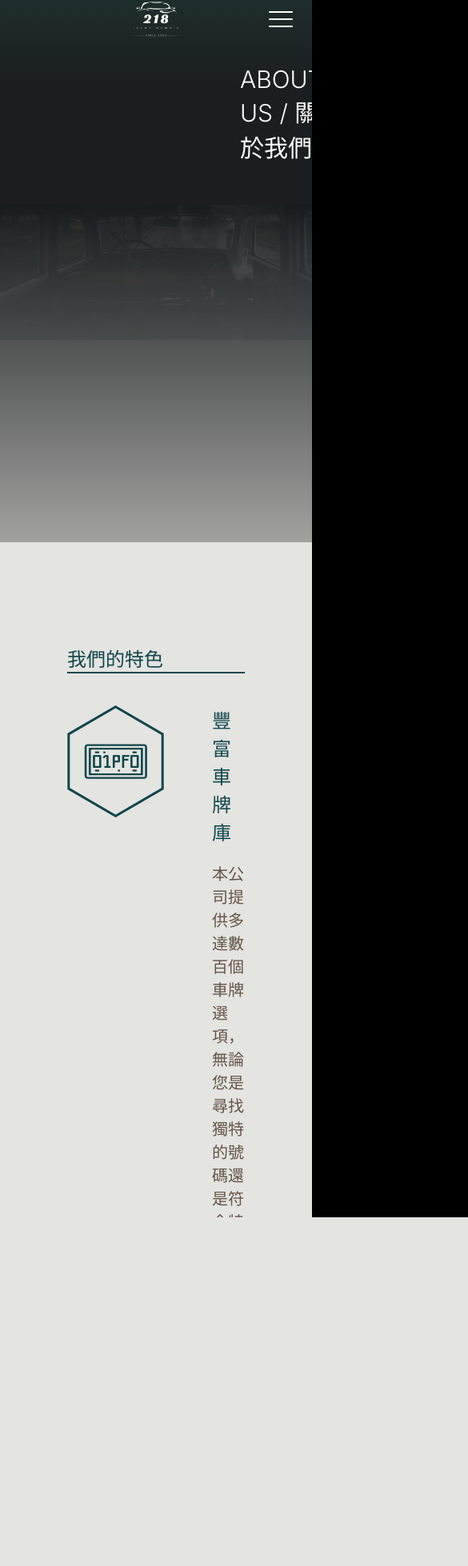
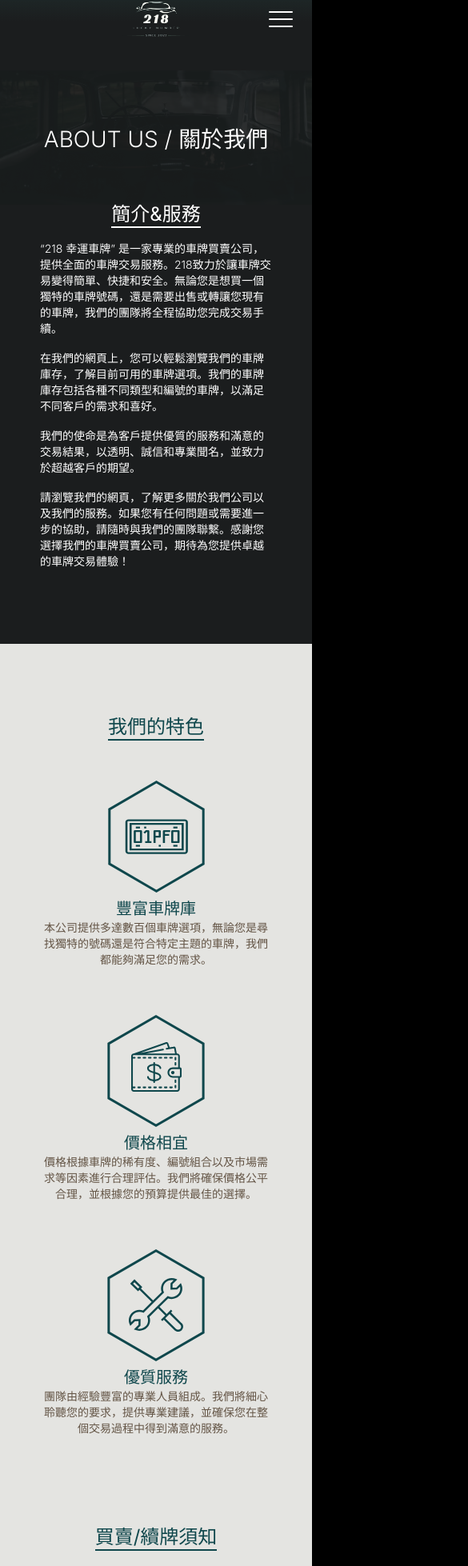
Before and after one commit to hsiangyichen/license-plate-ecommerce-platform, a Next.js app: page /about in a window 390 px wide. Shown: the part 39-1997 px from the top of the page at 80% size, 585 px wide, since content can reach past the window. Built offline with nearby package versions, Linux system fonts and the light colour scheme.

Commit message:
feat: mobile version of about page

```diff
--- a/src/app/about/page.tsx
+++ b/src/app/about/page.tsx
@@ -4,12 +4,10 @@ import styles from "./styles.module.scss";
 
 const About = () => {
   return (
-    <div className={styles.container}>
-      <div className={styles.aboutUsFilter}></div>
-      <div className={styles.firstFilter}></div>
-      <img className={styles.img} src={"images/aboutUs.jpg"} />
-      <Navbar />
+    <div>
       <div className={styles.intoContainer}>
+        <img className={styles.img} src={"images/aboutUs.jpg"} />
+        <Navbar />
         <div className={styles.intro}>
           <div className={styles.introTitle}>
             <h1>ABOUT US / 關於我們</h1>
@@ -31,6 +29,8 @@ const About = () => {
             </p>
           </div>
         </div>
+        <div className={styles.aboutUsFilter}></div>
+        {/* <div className={styles.firstFilter}></div> */}
       </div>
       <AboutUs />
       <div id="purchase-info" className={styles.shouldKnowContainer}>
--- a/src/app/about/styles.module.scss
+++ b/src/app/about/styles.module.scss
@@ -1,11 +1,6 @@
 @import "../styles/colors";
 
 .container {
-  background-color: $BackgroundBlack;
-  color: $White;
-  position: relative;
-  display: flex;
-  flex-direction: column;
   animation-fill-mode: forwards;
   animation: fadeIn 1.5s;
   min-height: 100vh;
@@ -151,7 +146,158 @@
 }
 
 /* Styles for tablets */
-@media (max-width: 1320px) {
+@media (max-width: 390px) {
+  // .container {
+  // }
+
+  .img {
+    object-fit: cover;
+    object-position: center;
+    position: absolute;
+    top: 15vh;
+    width: 100%;
+    opacity: 10%;
+    filter: grayness(40%);
+  }
+
+  .intoContainer {
+    background-color: $BackgroundBlack;
+    color: $White;
+    height: 100vh;
+    // position: relative;
+    display: initial;
+    display: flex;
+    // justify-content: center;
+    // align-items: center;
+    overflow: hidden;
+  }
+
+  .intro {
+    position: absolute;
+    top: 16vh;
+    display: flex;
+    align-items: center;
+    flex-direction: column;
+
+    height: 100vh;
+  }
+
+  .introTitle {
+    position: relative;
+    height: 18vh;
+    h1 {
+      margin: 0;
+      font-size: 28px;
+      font-weight: 300;
+      color: $White;
+    }
+  }
+
+  .introItem {
+    display: flex;
+    flex-direction: column;
+    align-items: center;
+    height: 70vh;
+    overflow: hidden;
+    h2 {
+      margin: 0;
+      text-align: center;
+      font-size: 24px;
+      font-weight: 400;
+      border-bottom: 2px solid white;
+    }
+    p {
+      margin: 0;
+      padding: 15px 50px;
+      font-size: 14px;
+      font-weight: 300;
+    }
+  }
+
+  .aboutUsFilter {
+    background: linear-gradient(
+      180deg,
+      rgba(16, 75, 71, 0.6) 0%,
+      rgba(33, 51, 50, 0.6) 19.27%,
+      rgba(27, 29, 30, 0.6) 52.08%
+    );
+    object-fit: cover;
+    object-position: center;
+    position: absolute;
+    top: 0;
+    width: 100%;
+    height: 15vh;
+  }
+
+  .firstFilter {
+    object-fit: cover;
+    object-position: center;
+    position: absolute;
+    top: 35vh;
+    width: 100%;
+    height: 75vh;
+    background: linear-gradient(180deg, #1b1d1e 0%, #e4e4e1 100%);
+  }
+
+  .shouldKnowContainer {
+    padding: 0;
+    width: 100%;
+    display: flex;
+    justify-content: center;
+    align-items: center;
+    background: $BackgroundBeige;
+  }
+
+  .shouldKnow {
+    width: 100%;
+    height: initial;
+    // width: 1342px;
+    position: relative;
+    display: flex;
+    flex-direction: column;
+    align-items: center;
+    justify-content: center;
+    overflow: hidden;
+    gap: 50px;
+    padding-bottom: 100px;
+
+    h2 {
+      margin: 0;
+      font-size: 24px;
+      font-weight: 400;
+      color: $LogoGreen;
+      border-bottom: 2px solid $LogoGreen;
+    }
+    h3 {
+      text-align: center;
+      padding: 0 50px;
+      font-size: 20px;
+      font-weight: 400;
+      color: $LogoGreen;
+    }
+    p {
+      padding: 5px 50px;
+      font-size: 14px;
+      font-weight: 400;
+      margin: 0;
+      // margin-bottom: 100px;
+      color: $Brown;
+    }
+  }
+
+  .contactUs {
+    position: relative;
+    background-color: $BackgroundBeige;
+    display: flex;
+    justify-content: center;
+    align-items: center;
+    h1 {
+      margin: 0;
+      font-size: 28px;
+      font-weight: 300;
+      color: $BackgroundBlack;
+    }
+  }
 }
 
 // /* Styles for phones */
--- a/src/app/styles.module.scss
+++ b/src/app/styles.module.scss
@@ -9,7 +9,6 @@
   justify-content: center;
   align-items: center;
   background-color: $BackgroundBlack;
-  // min-height: 100vh;
 }
 
 @keyframes fadeIn {
--- a/src/components/AboutUs/styles.module.scss
+++ b/src/components/AboutUs/styles.module.scss
@@ -55,3 +55,73 @@
 .rightItem {
   padding-left: 60px;
 }
+
+@media (max-width: 390px) {
+  .container {
+    // height: max-content;
+    // display: flex;
+    // justify-content: center;
+    // align-items: center;
+    height: 130vh;
+    width: 100%;
+    background-color: $BackgroundBeige;
+    overflow: hidden;
+  }
+
+  .feature {
+    width: 100%;
+    display: flex;
+    flex-direction: column;
+    justify-content: center;
+    align-items: center;
+    top: 10vh;
+    color: $LogoGreen;
+    font-weight: 400;
+    h2 {
+      margin: 0;
+      font-size: 24px;
+      font-weight: 400;
+      border-bottom: 2px solid $LogoGreen;
+    }
+  }
+
+  .section {
+    width: 100%;
+    display: flex;
+    flex-direction: column;
+    text-align: center;
+    display: flex;
+    padding: 50px;
+    // height: 90vh;
+    // overflow: hidden;
+    // align-items: center;
+    // justify-content: center;
+    gap: 60px;
+
+    h3 {
+      padding-bottom: 0px;
+      font-size: 20px;
+      font-weight: 400;
+      color: $LogoGreen;
+    }
+    p {
+      font-size: 14px;
+      color: $Brown;
+      // padding: 20px;
+      font-weight: 400;
+    }
+  }
+
+  .containerItem {
+    display: flex;
+    flex-direction: column;
+    // flex-direction: row;
+  }
+
+  // .leftItem {
+  // }
+
+  .rightItem {
+    padding-left: 0px;
+  }
+}
--- a/src/components/ContactForm/styles.module.scss
+++ b/src/components/ContactForm/styles.module.scss
@@ -179,3 +179,189 @@
   padding: 25px;
   text-align: center;
 }
+
+@media (max-width: 390px) {
+  .container {
+    position: relative;
+    width: 100%;
+    height: 100vh;
+    background: $BackgroundBeige;
+  }
+  .item {
+    z-index: 1;
+    width: 100%;
+    position: absolute;
+    top: 0vh;
+    display: flex;
+    align-items: center;
+    h1 {
+      margin: 120px 300px;
+      font-size: 30px;
+      font-weight: 300;
+      color: $BackgroundBlack;
+    }
+  }
+
+  .img {
+    object-fit: cover;
+    object-position: center;
+    position: absolute;
+    top: 0vh;
+    height: 60vh;
+    width: 100%;
+    opacity: 10%;
+  }
+
+  .form {
+    width: 100%;
+    display: flex;
+    flex-direction: column;
+    // justify-content: center;
+    padding: 0;
+    gap: 0px;
+    overflow: hidden;
+  }
+
+  .formLeft {
+    width: 100%;
+    display: flex;
+    flex-direction: column;
+    padding: 40px;
+  }
+
+  .infoItem {
+    display: flex;
+    flex-direction: row;
+    // align-items: center;
+    padding: 10px;
+    margin: 0px;
+    color: $BackgroundBlack;
+    h2 {
+      padding-left: 20px;
+      font-size: 16px;
+      font-weight: 400;
+    }
+  }
+
+  .formRight {
+    width: 100%;
+  }
+
+  .inputItem {
+    padding: 10px;
+    input {
+      width: 100%;
+      padding: 12px 20px;
+      font-size: 16px;
+      font-family: Inter;
+      background-color: rgba(27, 29, 30, 0.4);
+      box-sizing: border-box;
+      border: 0;
+      -webkit-transition: 0.5s;
+      transition: 0.5s;
+      outline: none;
+    }
+
+    input::placeholder {
+      color: $White;
+      opacity: 80%;
+    }
+
+    input:focus {
+      background-color: rgba(27, 29, 30, 0.24);
+    }
+
+    textarea {
+      width: 100%;
+      padding: 12px 20px;
+      max-height: 550px;
+      font-size: 16px;
+      font-family: Inter;
+      width: 100%;
+      height: 300px;
+      border: 0;
+      border-radius: 0;
+      outline: none;
+      background-color: rgba(27, 29, 30, 0.4);
+    }
+
+    textarea:focus {
+      background-color: rgba(27, 29, 30, 0.24);
+    }
+
+    textarea::placeholder {
+      color: $White;
+      opacity: 80%;
+    }
+  }
+
+  .buttonContainer {
+    display: flex;
+    position: relative;
+    justify-content: center;
+    margin: 6px 10px;
+  }
+
+  .button {
+    cursor: pointer;
+    width: 150px;
+    height: 40px;
+    font-size: 18px;
+    font-weight: 100;
+    border: 0;
+    border-radius: 0;
+    background-color: rgba(27, 29, 30, 0.8);
+    color: $White;
+    -webkit-transition: 0.2s;
+    transition: 0.2s;
+    &:hover {
+      background-color: rgba(27, 29, 30, 0.4);
+    }
+  }
+
+  .error {
+    color: $BackgroundBlack;
+    font-family: Inter;
+    font-size: 14px;
+    margin-top: 4px;
+  }
+
+  .popup {
+    position: fixed;
+    top: 0;
+    left: 0;
+    width: 100%;
+    height: 100%;
+    color: $BackgroundBlack;
+    background-color: rgba(0, 0, 0, 0.5);
+    display: flex;
+    flex-direction: column;
+    justify-content: center;
+    align-items: center;
+    h2 {
+      font-size: 28px;
+    }
+    p {
+      font-size: 16px;
+    }
+    button {
+      width: 500px;
+      padding: 15px;
+      font-size: 16px;
+      border: 0;
+      cursor: pointer;
+      background-color: $BackgroundBeige;
+      color: $BackgroundBlack;
+      &:hover {
+        background-color: #b2b2b2;
+      }
+    }
+  }
+
+  .popupInner {
+    width: 500px;
+    background-color: white;
+    padding: 25px;
+    text-align: center;
+  }
+}
```
